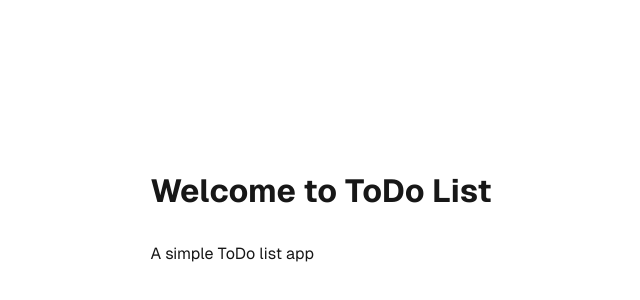
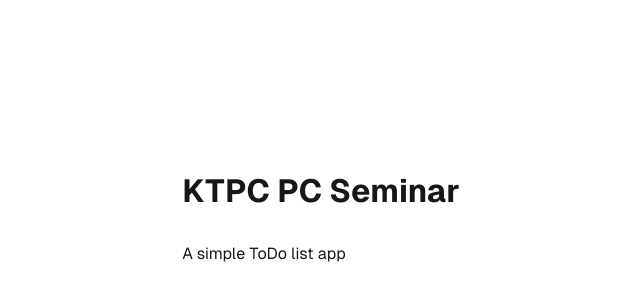
Before and after one commit to Wawawaongaku/ToDo_web, a Next.js app: page / in a window 1280 px wide. Shown: the part 140-440 px from the top of the page, without its empty margins (319-959 px from the left). Built offline with nearby package versions, Linux system fonts and the light colour scheme.

Commit message:
feat: ktpc semina-

```diff
--- a/src/app/page.tsx
+++ b/src/app/page.tsx
@@ -6,7 +6,7 @@ export default function Home() {
     return (
         <div className={styles.page}>
             <main className={styles.main}>
-                <h1 className={styles.title}>Welcome to ToDo List</h1>
+                <h1 className={styles.title}>KTPC PC Seminar</h1>
                 <p className={styles.description}>
                     A simple ToDo list app
                 </p>
```
